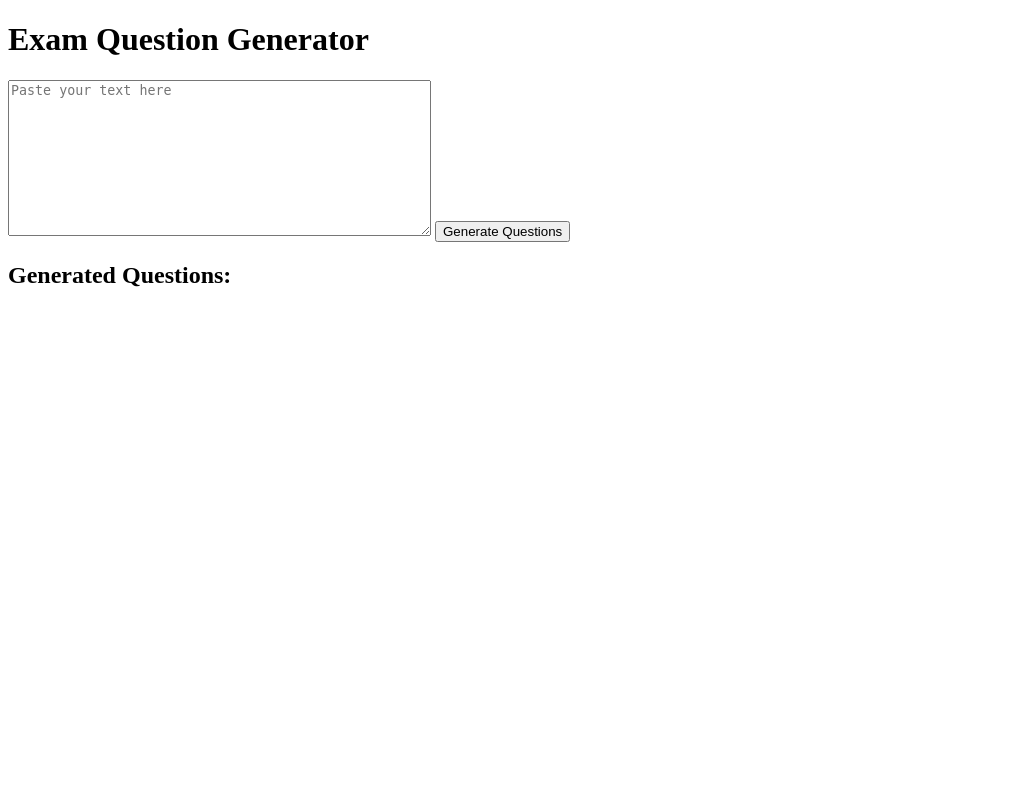
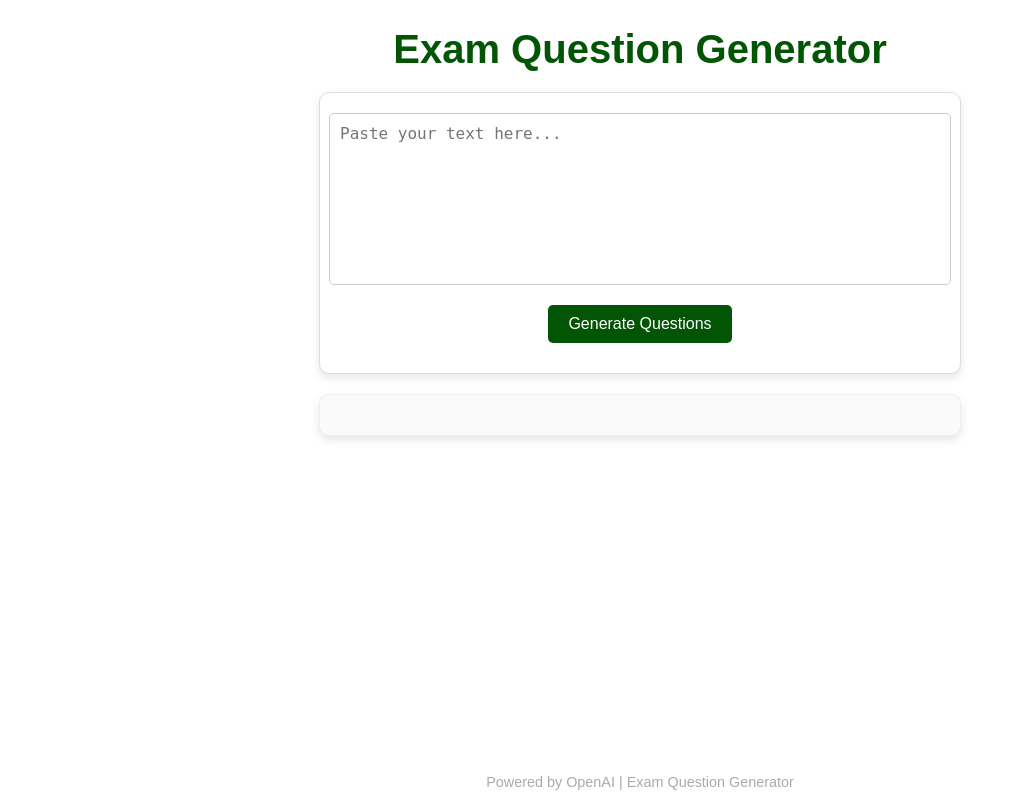
Before and after one commit to ShafeiW/ExamQBot, a Flask app: page / in a window 1280 px wide. Shown: the whole page, without its empty margins (0-1016 px from the left). Run offline with Flask 3, Linux system fonts and the light colour scheme.

Commit message:
nvm not working but added css

```diff
--- /dev/null
+++ b/question-generator/static/styles.css
@@ -0,0 +1,86 @@
+/* General Body Styling */
+body {
+    font-family: 'Arial', sans-serif;
+    background-color: #ffffff; /* White background */
+    color: #333333; /* Dark gray text */
+    margin: 0;
+    padding: 0;
+    display: flex;
+    flex-direction: column;
+    align-items: center;
+    justify-content: center;
+    height: 100vh;
+}
+
+/* Header Styling */
+h1 {
+    font-size: 2.5rem;
+    color: #015504; /* Green accent */
+    margin-bottom: 20px;
+}
+
+/* Form Styling */
+form {
+    display: flex;
+    flex-direction: column;
+    align-items: center;
+    width: 80%;
+    max-width: 600px;
+    padding: 20px;
+    border: 1px solid #dddddd;
+    border-radius: 10px;
+    box-shadow: 0 4px 8px rgba(0, 0, 0, 0.1);
+    background-color: #ffffff;
+}
+
+/* Textarea Styling */
+textarea {
+    width: 100%;
+    height: 150px;
+    padding: 10px;
+    margin-bottom: 20px;
+    border: 1px solid #cccccc;
+    border-radius: 5px;
+    font-size: 1rem;
+    resize: none;
+}
+
+/* Buttons Styling */
+button {
+    background-color: #015504; /* Green accent */
+    color: white;
+    border: none;
+    padding: 10px 20px;
+    border-radius: 5px;
+    cursor: pointer;
+    font-size: 1rem;
+    transition: background-color 0.3s ease;
+    margin-bottom: 10px;
+}
+
+button:hover {
+    background-color: #45a049;
+}
+
+/* Generated Questions Section */
+#questions {
+    margin-top: 20px;
+    font-size: 1.1rem;
+    width: 80%;
+    max-width: 600px;
+    line-height: 1.5;
+    padding: 20px;
+    border: 1px solid #eeeeee;
+    border-radius: 10px;
+    background-color: #fafafa;
+    box-shadow: 0 4px 8px rgba(0, 0, 0, 0.1);
+}
+
+/* Footer */
+footer {
+    margin-top: auto;
+    padding: 10px;
+    text-align: center;
+    font-size: 0.9rem;
+    color: #aaaaaa;
+}
--- a/question-generator/templates/index.html
+++ b/question-generator/templates/index.html
@@ -3,16 +3,19 @@
 <head>
     <meta charset="UTF-8">
     <meta name="viewport" content="width=device-width, initial-scale=1.0">
-    <title>Question Generator</title>
+    <title>Exam Question Generator</title>
+    <link rel="stylesheet" href="/static/styles.css">
 </head>
 <body>
     <h1>Exam Question Generator</h1>
-    <form id=""questionForm>
-        <textarea id="content" placeholder="Paste your text here" rows="10" cols="50"></textarea>
+    <form id="questionForm">
+        <textarea id="content" placeholder="Paste your text here..."></textarea>
         <button type="button" onclick="generateQuestions()">Generate Questions</button>
     </form>
-    <h2>Generated Questions:</h2>
     <div id="questions"></div>
+    <footer>
+        Powered by OpenAI | Exam Question Generator
+    </footer>
 
     <script>
         async function generateQuestions() {
@@ -23,10 +26,11 @@
                 body: JSON.stringify({ content })
             });
             const data = await response.json();
+            const questionsDiv = document.getElementById("questions");
             if (data.questions) {
-                document.getElementById("questions").innerText = data.questions;
+                questionsDiv.innerText = data.questions;
             } else {
-                document.getElementById("questions").innerText = data.error || "An error occurred.";
+                questionsDiv.innerText = data.error || "An error occurred.";
             }
         }
     </script>
```
